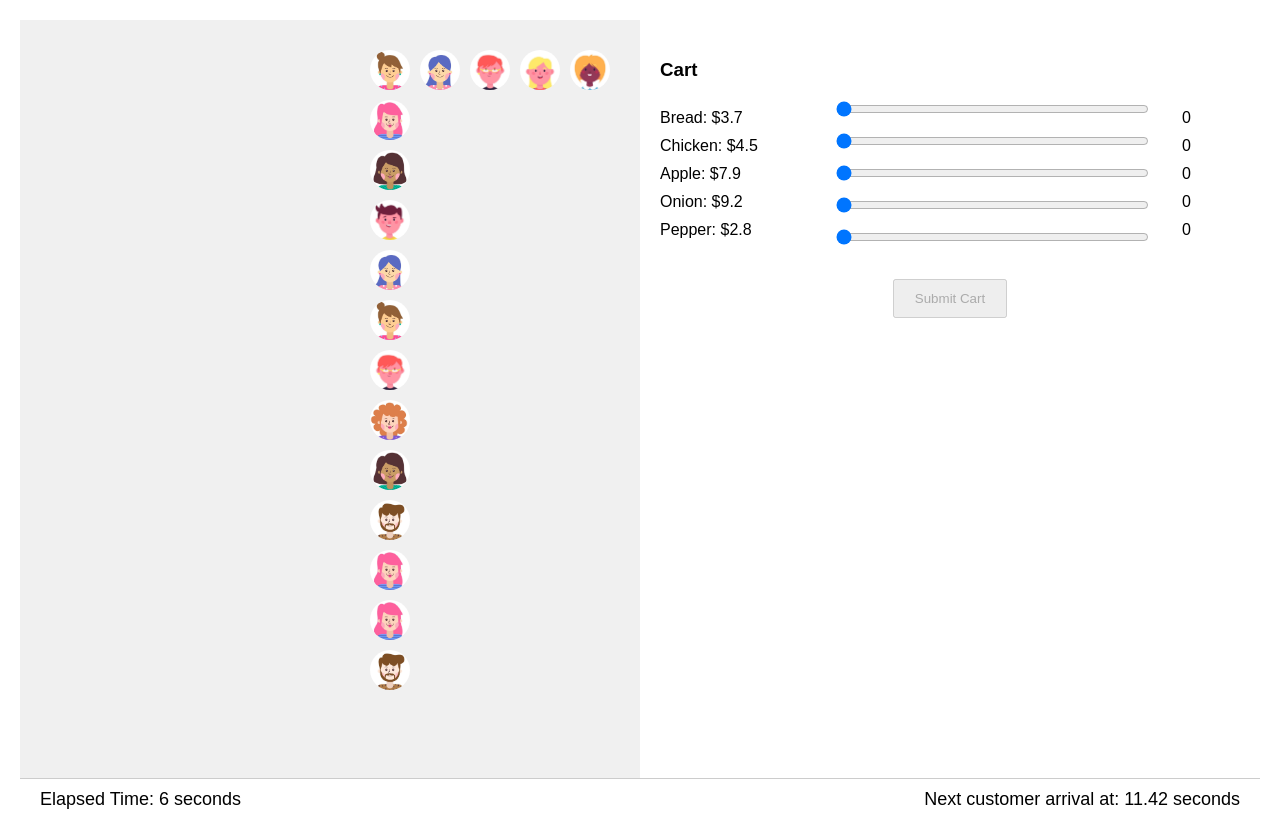
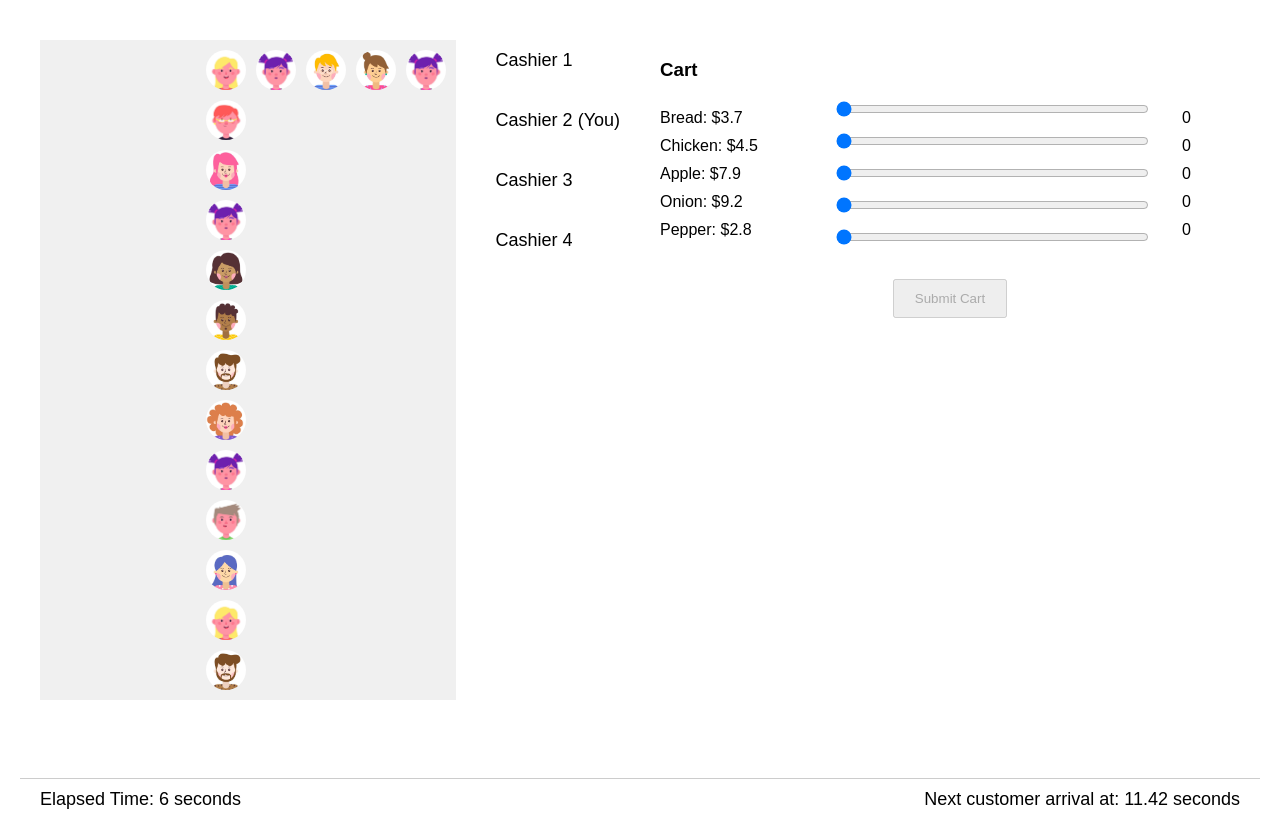
Before and after one commit to biwu6051/bizLab_sam_project, a PHP site: page /pooledQueue.php in a window 1280 px wide. Run offline with PHP 8.4, Linux system fonts and the light colour scheme; data that the repository does not hold is empty.

Commit message:
layout fixed bug

```diff
--- a/src/pooledQueue.php
+++ b/src/pooledQueue.php
@@ -10,9 +10,10 @@
 $customer_items = json_decode(file_get_contents($configDir . 'customer_items.json'), true);
 
 // Get all customer images from the directory
-$customer_images = array_diff(scandir($customerImgDir), array('.', '..'));
+$customer_images = array_values(array_diff(scandir($customerImgDir), array('.', '..')));
 
 // Initialize the pooled queue with initial customers
+$num_cashiers = 4;
 $initial_customers = 16;
 $pooled_queue = [];
 
@@ -48,14 +49,21 @@
             box-sizing: border-box;
             padding: 20px;
         }
-        .left {
+
+        /* New container to wrap the queue and cashier area */
+        .queue-cashier-container {
+            display: flex;
+            justify-content: flex-start; /* Align items to the start horizontally */
+            align-items: flex-start;     /* Align items to the start vertically */
+            width: 100%;
+        }
+
+        /* Queue Wrapper */
+        .queue-wrapper {
+            flex-grow: 1;
+            display: flex;
+            justify-content: flex-end; /* Align the queue to the right */
             background-color: #f0f0f0;
-        }
-        .cashier-area {
-            display: flex;
-            flex-direction: column;
-            gap: 20px;
-            align-items: flex-end;
         }
 
         /* Pooled queue styling */
@@ -66,8 +74,9 @@
             gap: 10px;
             padding: 10px;
             background-color: #f0f0f0;
-            width: max-content; /* auto width */
-            margin-left: auto; /* push to right */
+            /* Remove margin-left and width */
+            /* width: max-content; */
+            /* margin-left: auto; */
         }
 
         .queue img {
@@ -104,17 +113,27 @@
             grid-row: auto;
         }
 
+        .cashier-area {
+            /* Ensure the cashier area doesn't grow to fill space */
+            flex-shrink: 0;
+            margin-left: 20px; /* Add some space between queue and cashiers */
+            display: flex;
+            flex-direction: column;
+            gap: 20px;
+            align-items: flex-start; /* Align to the start to match left alignment */
+        }
         .cashier {
             display: flex;
             align-items: center;
-            justify-content: flex-end;
+            /* justify-content: flex-end; */ /* No longer needed */
             width: 100%;
+            height: 40px;
         }
         .cashier-name {
             margin-left: 20px;
             font-size: 18px;
-            width: 120px;
-            text-align: right;
+            /* width: 120px; */ /* Adjust as needed */
+            text-align: left;
         }
         .items-container {
             display: flex;
@@ -163,11 +182,15 @@
 <body>
     <div class="main-container">
         <div class="left">
-            <!-- Pooled Queue -->
+            <!-- New container to wrap the queue and cashier area -->
+            <div class="queue-cashier-container">
+                <!-- Queue Wrapper -->
+                <div class="queue-wrapper">
                     <div class="queue" id="pooled-queue">
                         <?php foreach ($pooled_queue as $customer_img): ?>
                             <img src="../public/customer/<?php echo $customer_img; ?>" alt="Customer">
                         <?php endforeach; ?>
+                    </div>
                 </div>
 
                 <!-- Cashier Area -->
@@ -177,6 +200,7 @@
                             <div class="cashier-name">Cashier <?php echo $i + 1; ?><?php echo $i == 1 ? ' (You)' : ''; ?></div>
                         </div>
                     <?php endfor; ?>
+                </div>
             </div>
         </div>
         <div class="right">
```
Lines whose indentation alone changed are shown as unchanged.
